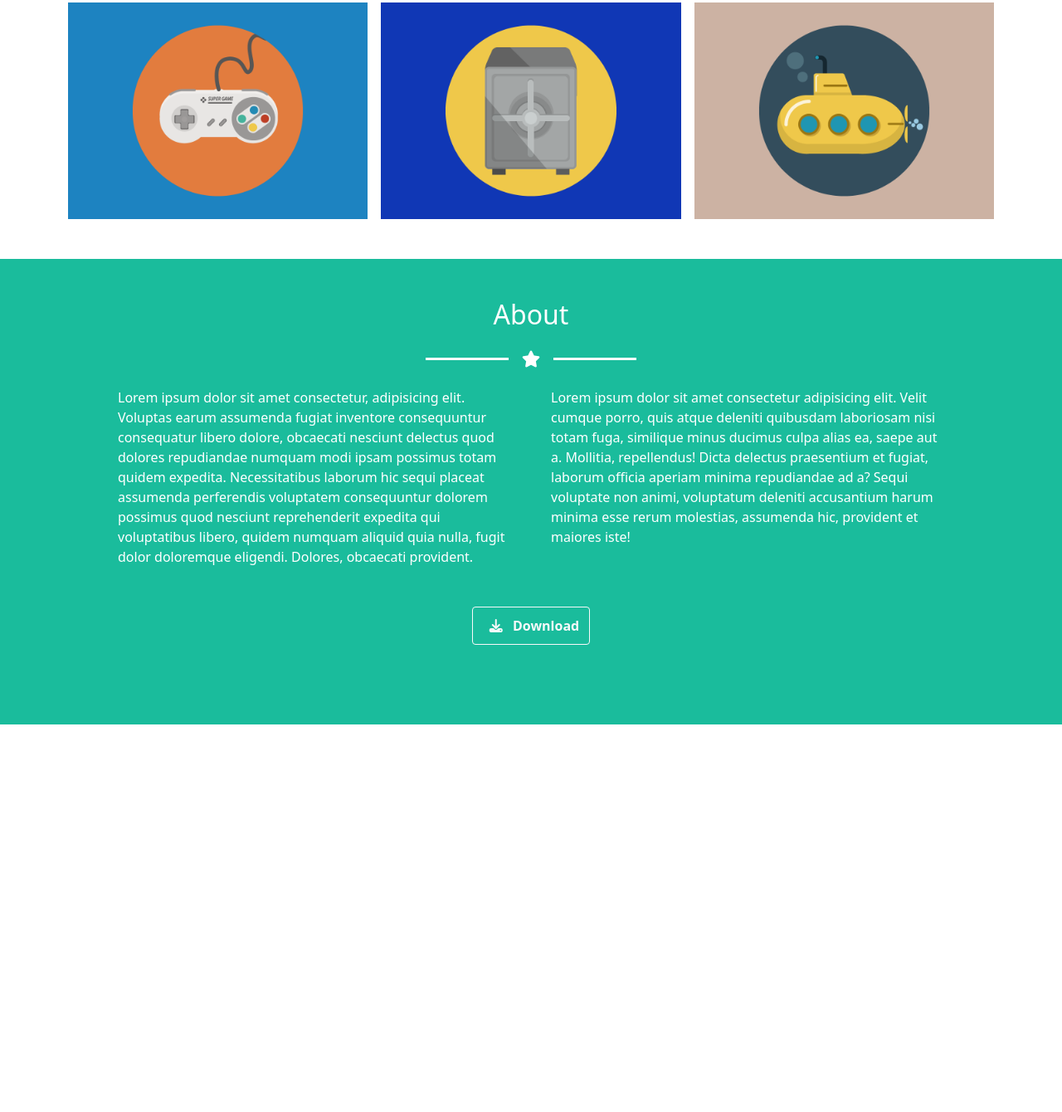
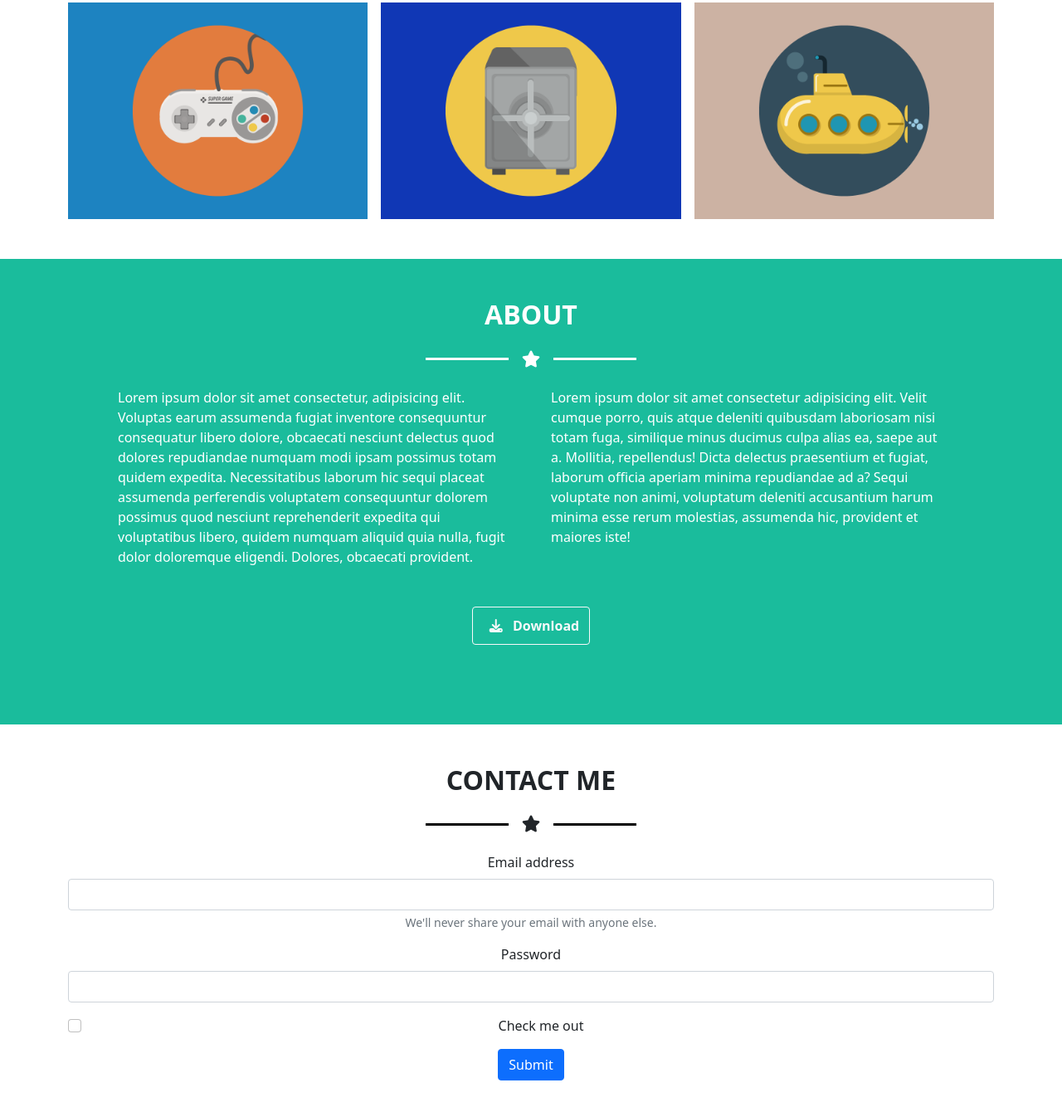
Before and after one commit to lucacappello79/html-css-bootstrap-freelancer, a plain HTML site: page index.html in a window 1280 px wide. Shown: the part 1025-2365 px from the top of the page at 83% size. Before the commit the page ends 1898 px from the top, so only its background shows below. Drawn offline with nearby package versions, Linux system fonts and the light colour scheme.

Commit message:
feat: starting form

```diff
--- a/css/style.css
+++ b/css/style.css
@@ -6,7 +6,7 @@
     list-style-type: none;
 }
 
-.my-green-back{
+.my-jumbo, .my-about{
     background-color: rgb(26, 188, 156);
     color: white;
 }
@@ -35,3 +35,10 @@
     height: 3px;
     background-color: rgb(255, 255, 255);
 }
+
+#contacts .my-divider-left, #contacts .my-divider-right{
+    max-width: 100px;
+    width: 100%;
+    height: 3px;
+    background-color: rgb(0, 0, 0);
+}
--- a/index.html
+++ b/index.html
@@ -39,7 +39,7 @@
     </nav>
 
 <!-- inizio jumbo -->
-    <div id="jumbo" class="container-fluid my-green-back text-center text-uppercase py-5">
+    <div id="jumbo" class="container-fluid my-jumbo text-center text-uppercase py-5">
 
         <div class="my-img-wrapper mb-4 mx-auto">
             <img src="img/avatar.svg" class="img-fluid" alt="avatar">
@@ -62,6 +62,7 @@
     </div>
 
 
+<!-- inizio portfolio -->
     <div id="portfolio" class="container text-center mb-5 mt-5">
 
         <h2 class="fw-bold text-uppercase">Portfolio</h2>
@@ -73,15 +74,6 @@
                 <div class="my-divider-right mx-3"></div>
             </div>
         </div>
-
-        <!-- <div class="row text-center">
-            <div class="col-lg-4 col-md-6 col-12">col</div>
-            <div class="col-lg-4 col-md-6 col-12">col</div>
-            <div class="col-lg-4 col-md-6 col-12">col</div>
-            <div class="col-lg-4 col-md-6 col-12">col</div>
-            <div class="col-lg-4 col-md-6 col-12">col</div>
-            <div class="col-lg-4 col-md-6 col-12">col</div>
-        </div> -->
 
         <div class="row row-cols-lg-3 row-cols-md-2 row-cols-1 text-center g-3 mt-3">
 
@@ -121,13 +113,13 @@
 
     </div>
 
-
-    <div id="about" class="my-green-back py-5">
+<!-- inizio about  -->
+    <div id="about" class="my-about py-5">
 
         <div class="container">
 
-            <h2 class="text-center">
-                About
+            <h2 class="text-center text-uppercase fw-bold">
+                about
             </h2>
 
             <div class="my-divider m-4">
@@ -149,8 +141,7 @@
                         Lorem ipsum dolor sit amet consectetur adipisicing elit. Velit cumque porro, quis atque deleniti quibusdam laboriosam nisi totam fuga, similique minus ducimus culpa alias ea, saepe aut a. Mollitia, repellendus!
                         Dicta delectus praesentium et fugiat, laborum officia aperiam minima repudiandae ad a? Sequi voluptate non animi, voluptatum deleniti accusantium harum minima esse rerum molestias, assumenda hic, provident et maiores iste!
                     </div>
-
-                </div>
+               </div>
             </div>
 
             <div class="text-center py-5">
@@ -160,12 +151,49 @@
                 </button>
             </div>
 
+        </div>
+    </div>
 
+    <div id="contacts" class="container text-center mb-5 mt-5">
+
+        <h2 class="fw-bold text-uppercase">contact me</h2>
+
+        <div class="my-divider m-4">
+            <div class="mx-auto d-flex justify-content-center align-items-center">
+                <div class="my-divider-left mx-3"></div>
+                <i class="fa-sharp fa-solid fa-star fs-5"></i>
+                <div class="my-divider-right mx-3"></div>
+            </div>
         </div>
+
+        <form class="text-left">
+            <div class="mb-3">
+              <label for="exampleInputEmail1" class="form-label">Email address</label>
+              <input type="email" class="form-control" id="exampleInputEmail1" aria-describedby="emailHelp">
+              <div id="emailHelp" class="form-text">We'll never share your email with anyone else.</div>
+            </div>
+            <div class="mb-3">
+              <label for="exampleInputPassword1" class="form-label">Password</label>
+              <input type="password" class="form-control" id="exampleInputPassword1">
+            </div>
+            <div class="mb-3 form-check">
+              <input type="checkbox" class="form-check-input" id="exampleCheck1">
+              <label class="form-check-label" for="exampleCheck1">Check me out</label>
+            </div>
+            <button type="submit" class="btn btn-primary">Submit</button>
+          </form>
+
+    </div>
 
 
 
-    </div>
+
+
+
+
+
+
+
 
     <script src="https://cdn.jsdelivr.net/npm/bootstrap@5.0.2/dist/js/bootstrap.bundle.min.js" integrity="sha384-MrcW6ZMFYlzcLA8Nl+NtUVF0sA7MsXsP1UyJoMp4YLEuNSfAP+JcXn/tWtIaxVXM" crossorigin="anonymous"></script>
 </body>
```
